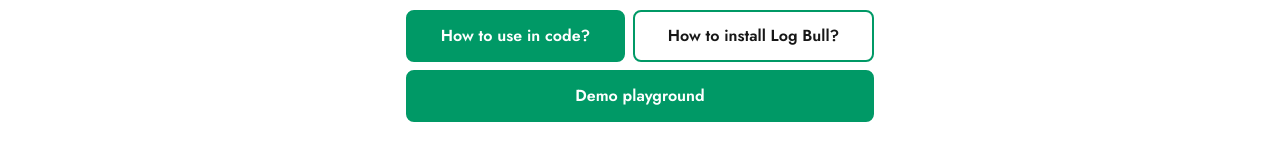
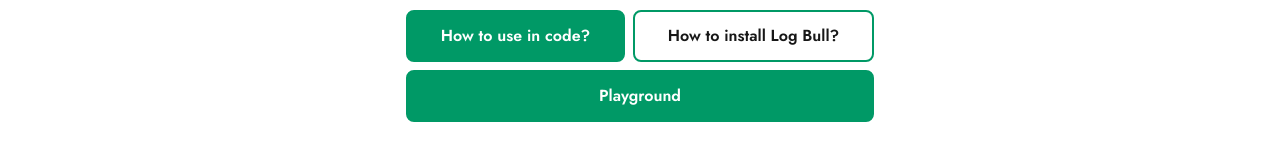
Before and after one commit to logbull/website, a Next.js app: page / in a window 1280 px wide. Shown: the part 429-597 px from the top of the page. Built offline with nearby package versions, Linux system fonts and the light colour scheme.

Commit message:
FEATURE (playoground): Change one word

```diff
--- a/src/app/page.tsx
+++ b/src/app/page.tsx
@@ -346,7 +346,7 @@
                   rel="noopener noreferrer"
                   className="w-full grow cursor-pointer rounded-lg border-2 border-emerald-600 bg-emerald-600 px-4 py-2 text-center text-sm font-semibold text-white transition-colors hover:border-emerald-700 hover:bg-emerald-700 sm:w-auto sm:px-6 sm:py-3 sm:text-base"
                 >
-                  Demo playground
+                  Playground
                 </a>
               </div>
             </div>
```
